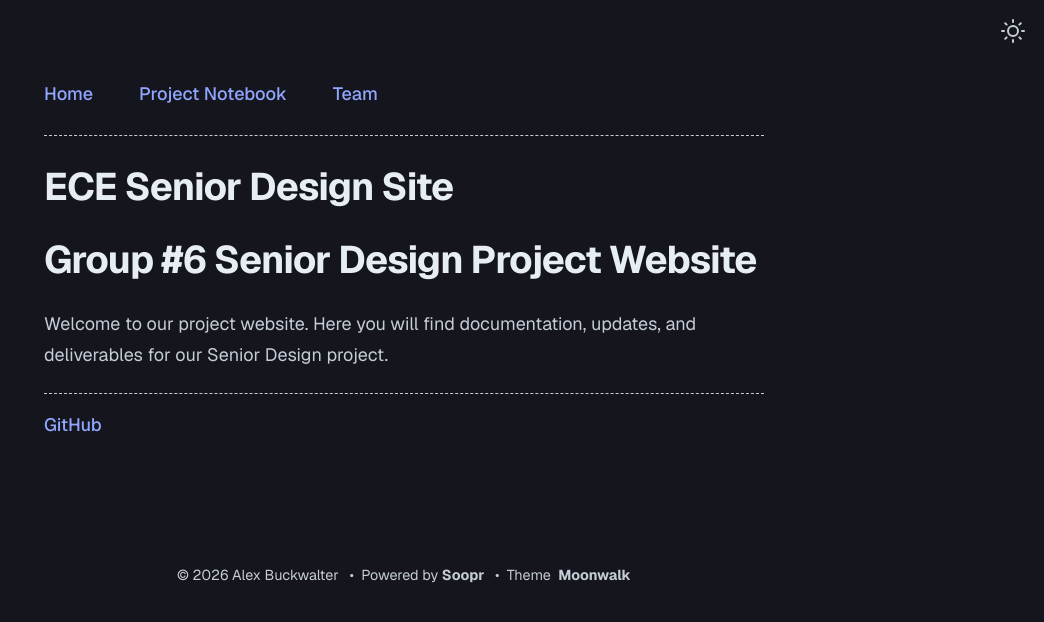
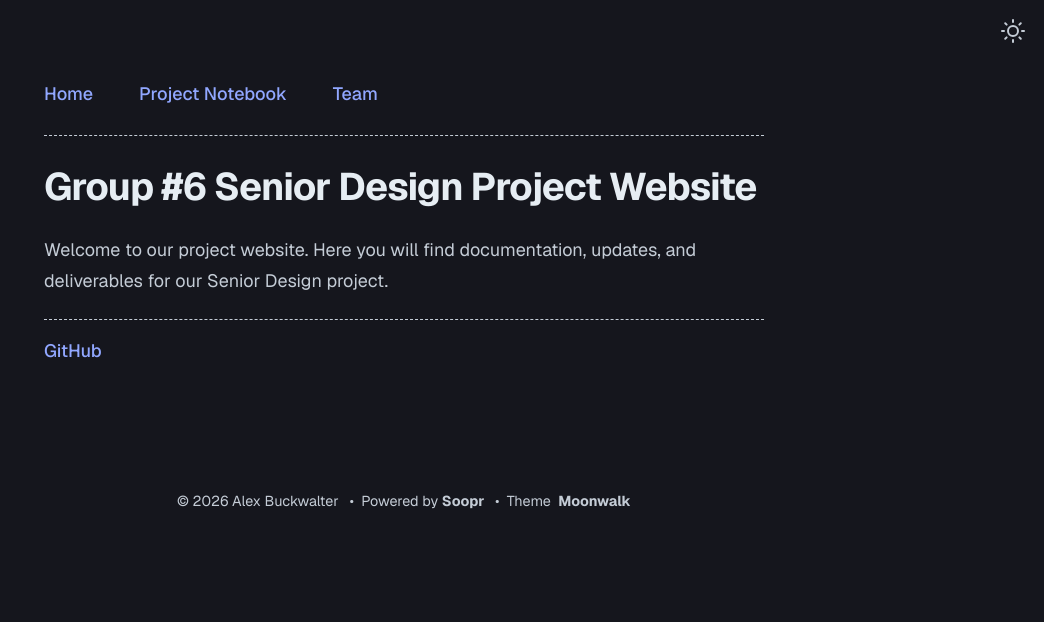
Before and after one commit to a-buck-1/a-buck-1.github.io-Senior-Design, a Jekyll site: the page built from index.md, in a window 1280 px wide. Shown: the top 622 px of the page, without its empty margins (236-1280 px from the left). Built offline with Jekyll 4.4.1, drawn with Linux system fonts in a browser that asks for light colours.

Commit message:
Update _config.yml

```diff
--- a/_config.yml
+++ b/_config.yml
@@ -1,4 +1,4 @@
-title: ECE Senior Design Site
+title:
 author: Alex Buckwalter
 url: "https://a-buck-1.github.io"
 baseurl: "/seniorDesign"
```
